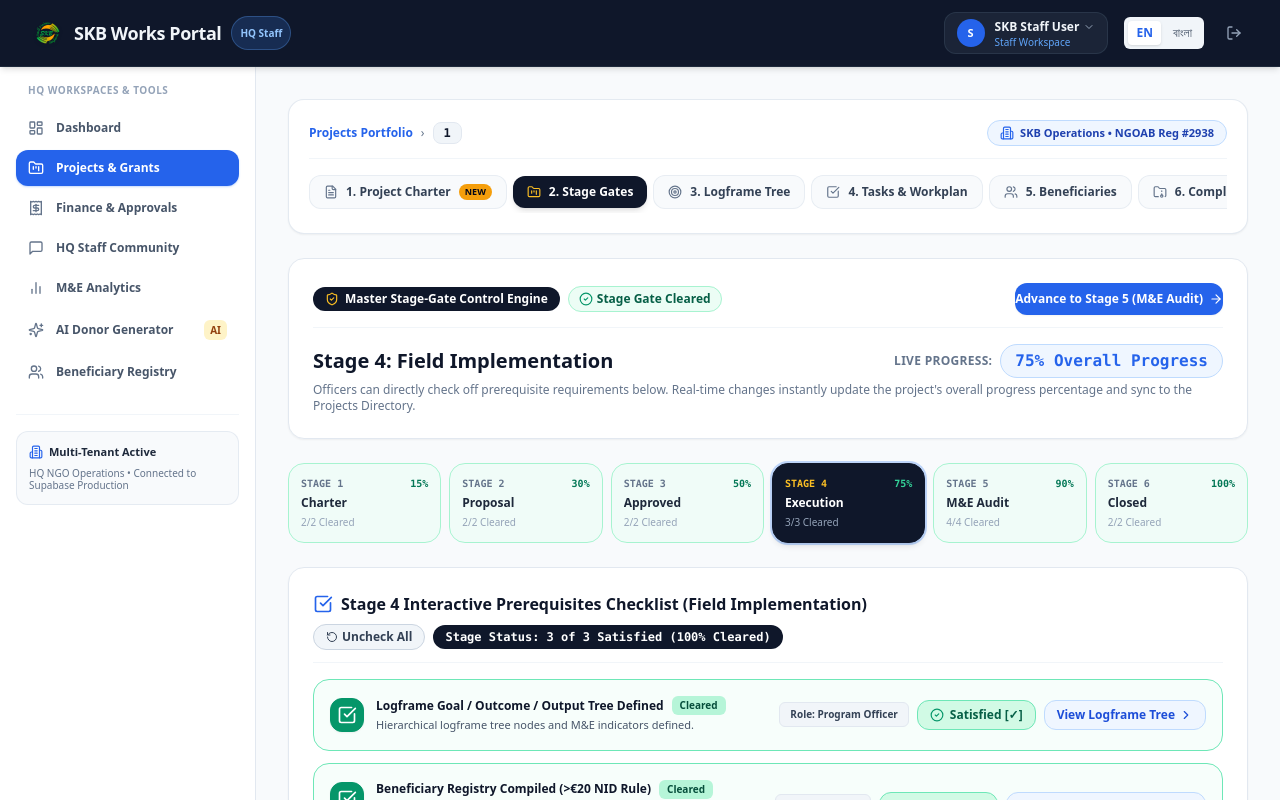
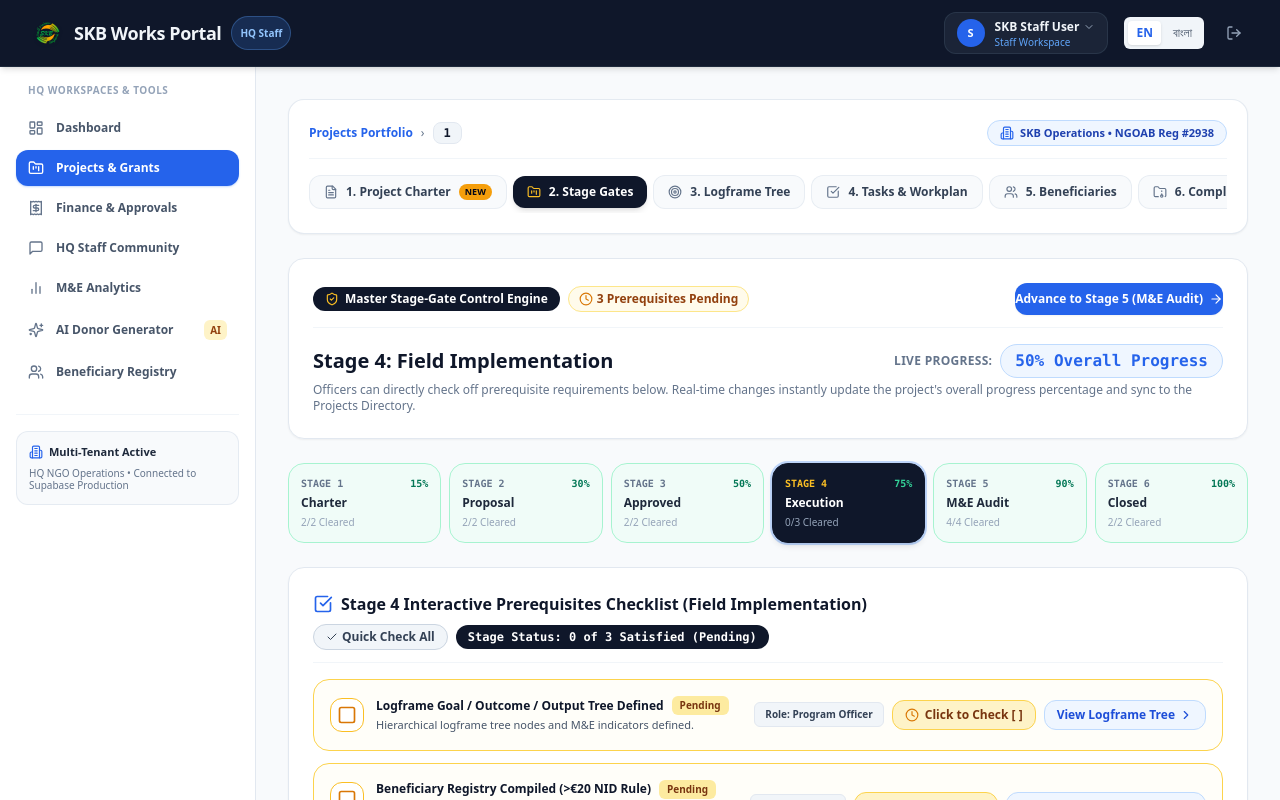
Before and after one commit to dhshishirD/skb-portal, a Next.js app: page /projects/1/kanban in a window 1280 px wide. Shown: the top 800 px of the page. Built offline with nearby package versions, Linux system fonts and the light colour scheme; no server answers.

Commit message:
fix(kanban): ensure stage prerequisites default to pending so interactive checking updates live

```diff
--- a/src/app/(staff)/projects/[id]/kanban/page.tsx
+++ b/src/app/(staff)/projects/[id]/kanban/page.tsx
@@ -244,7 +244,8 @@ export default function MasterKanbanStageGatePage({ params }: { params: { id: st
       if (id === 'prereq-3.2') return charter.signOffs.every(s => s.signed);
     }
     if (stageKey === 'implementation') {
-      return true; // Default initialized active for field stage
+      // Default to false (pending action) so officers can interactively check off items
+      return false;
     }
     if (stageKey === 'monitoring_evaluation') {
       if (id === 'prereq-5.1') return closingAudit.domainA_financial.every(i => i.status === 'Compliant');
@@ -256,7 +257,7 @@ export default function MasterKanbanStageGatePage({ params }: { params: { id: st
       if (id === 'prereq-6.1') return closingAudit.signOffs.every(s => s.signed);
       if (id === 'prereq-6.2') return closingAudit.isForm7Unlocked;
     }
-    return true;
+    return false;
   };
 
   const prerequisites: StagePrerequisite[] = defaultPrerequisites.map(p => {
```
